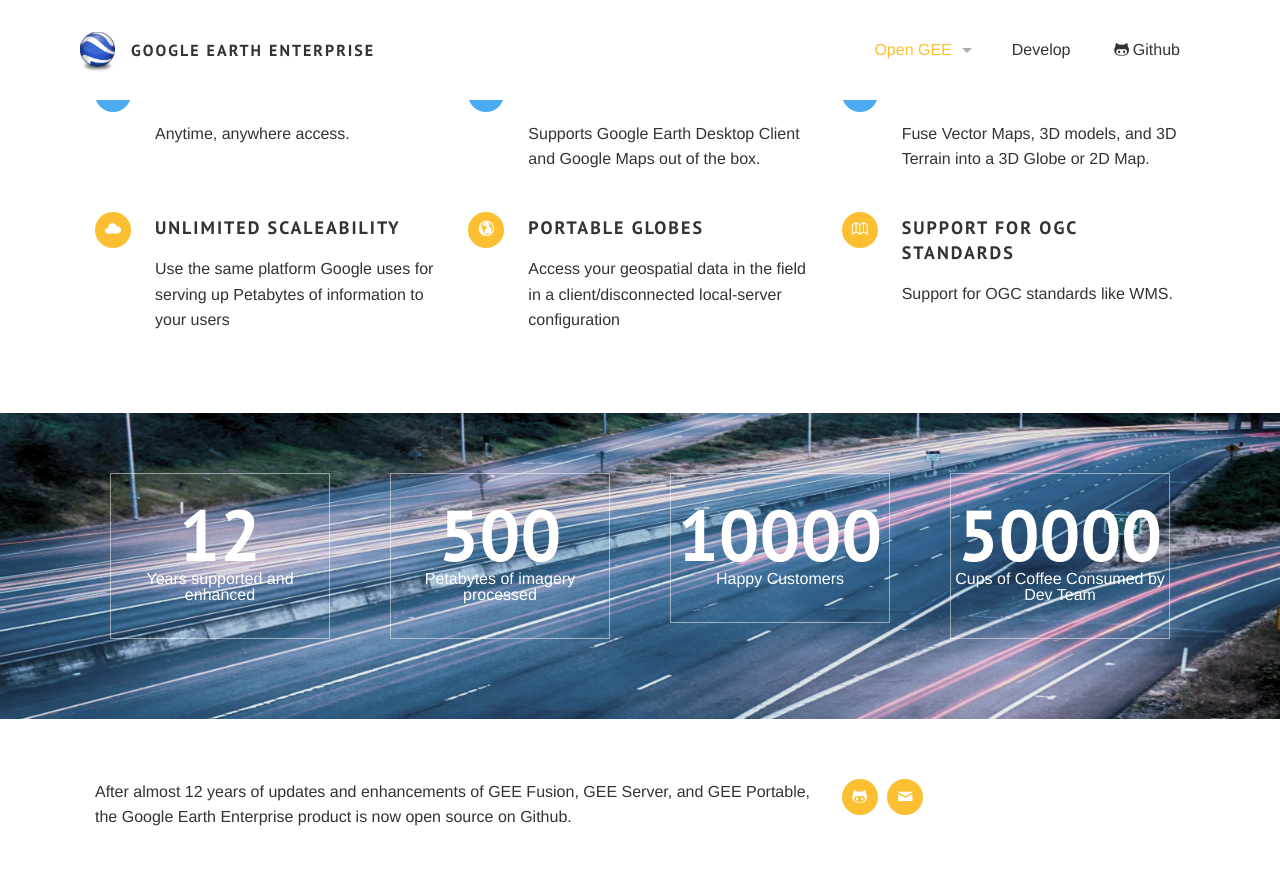
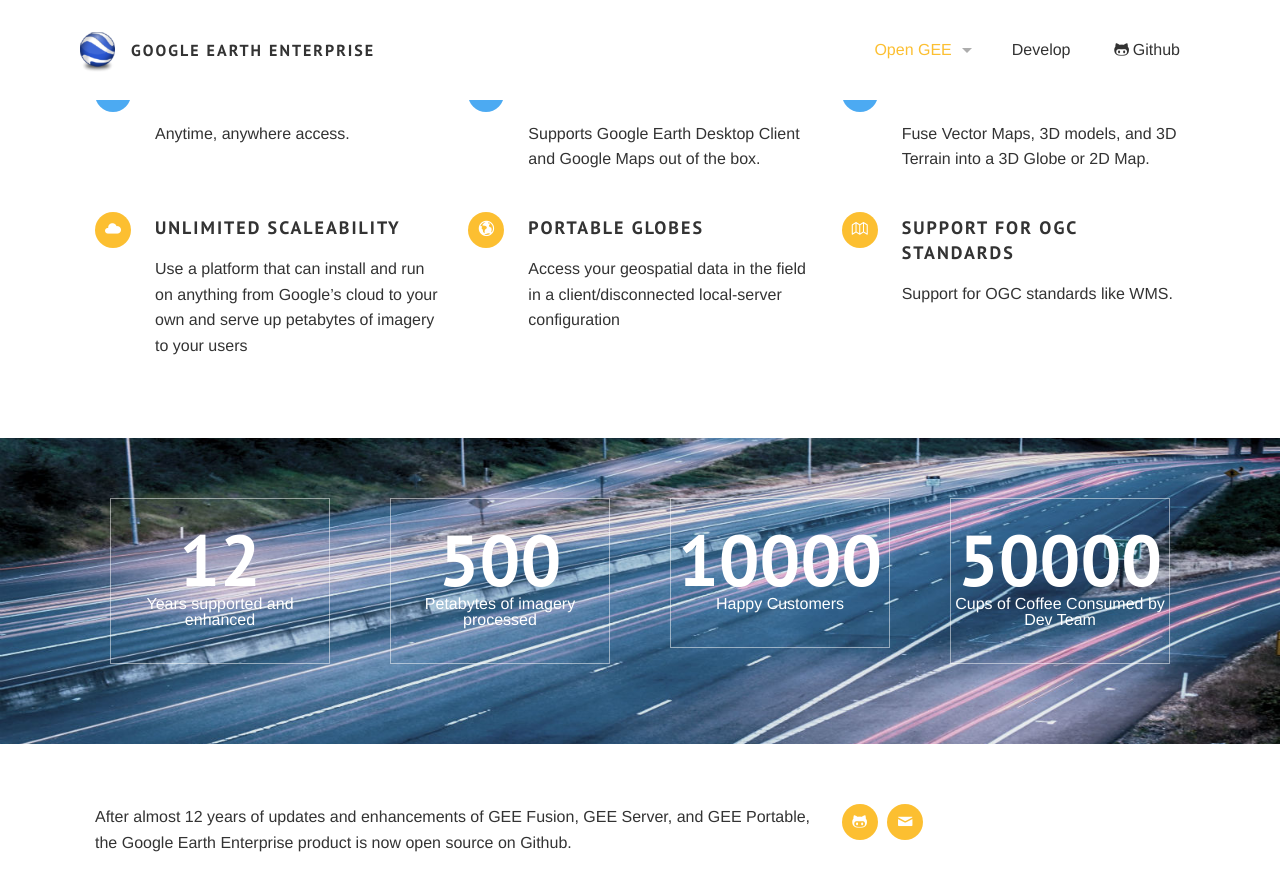
Before and after one commit to tst-ccamp/atgeeoss, a Jekyll site: the page built from docs/index.html, in a window 1280 px wide and 900 px high, scrolled down 1932 px. Shown: the top 891 px of the window. Built offline with Jekyll 4.4.1, drawn with Linux system fonts in a browser that asks for light colours; some web fonts are replaced; the list of posts is cut into pages by our own code.

Commit message:
Updated unlimited scaleability section wording

```diff
--- a/docs/index.html
+++ b/docs/index.html
@@ -42,7 +42,7 @@
     - title: Unlimited Scaleability
       icon: cloud
       desc:
-        Use the same platform Google uses for serving up Petabytes of information to your users
+        Use a platform that can install and run on anything from Google’s cloud to your own and serve up petabytes of imagery to your users
       color: yellow
     - title: Portable Globes
       icon: globe
```
